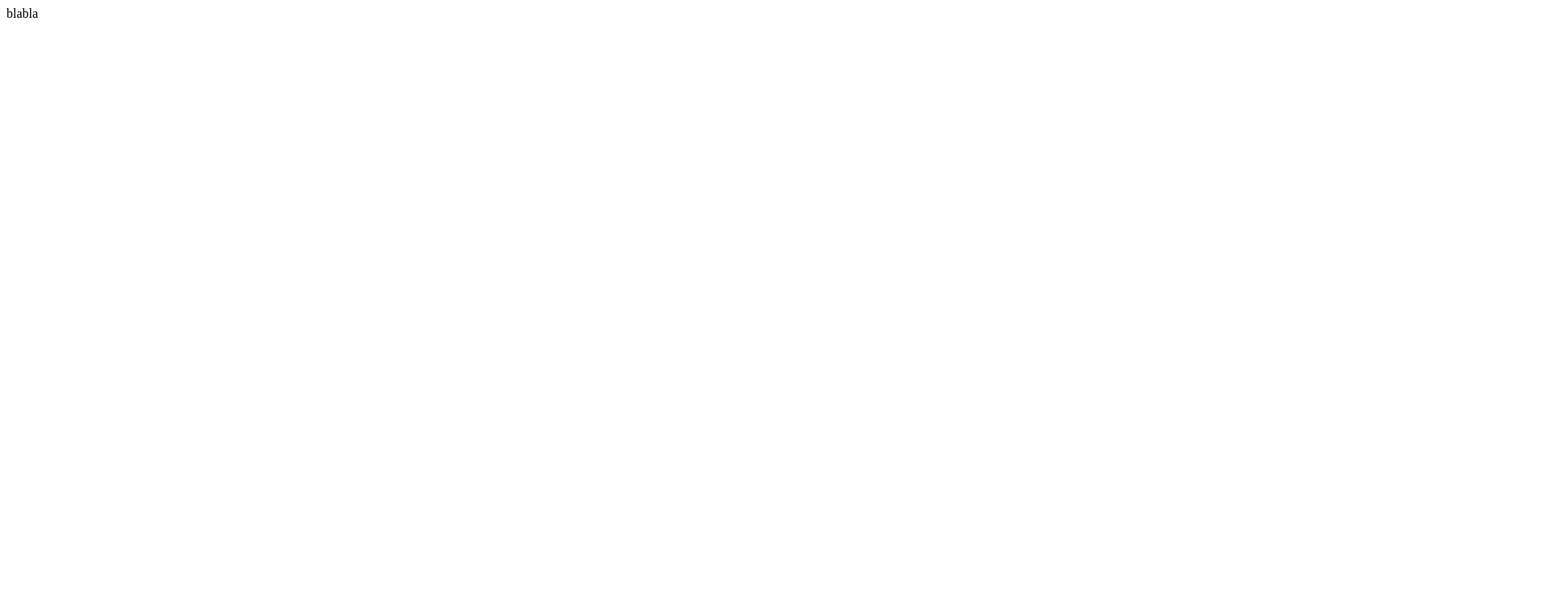
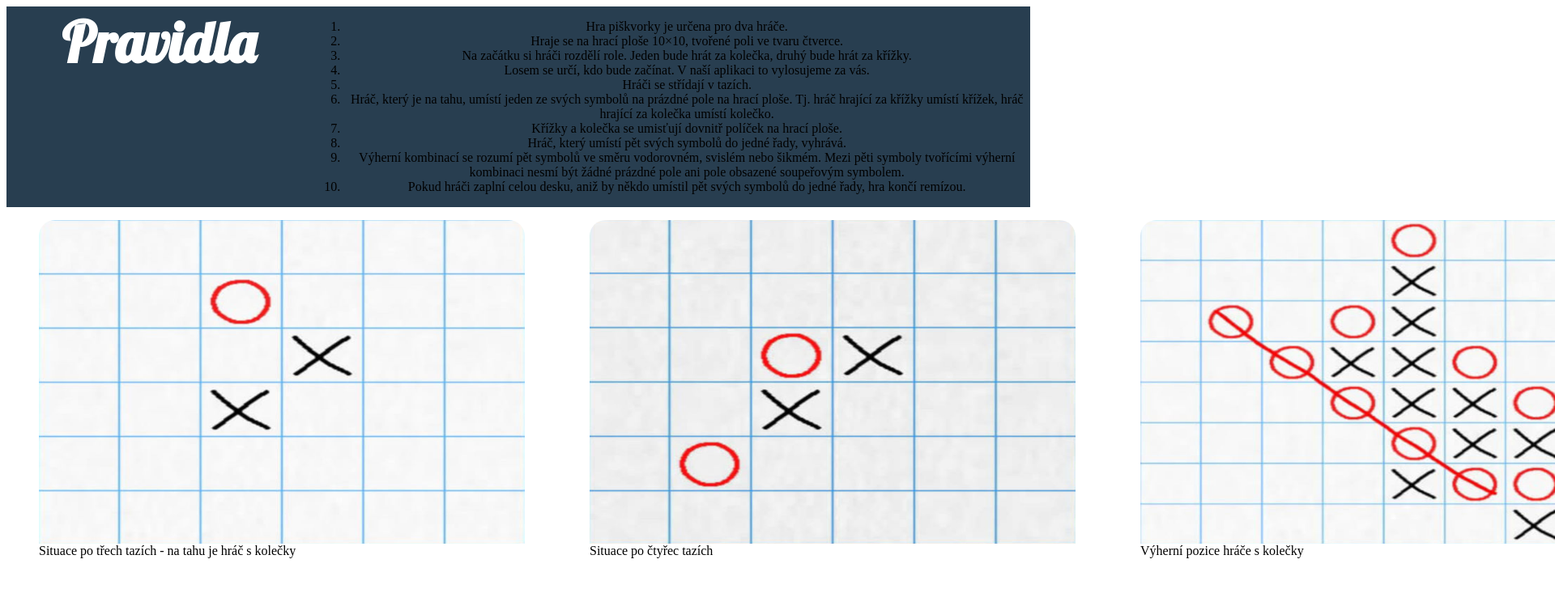
Before and after one commit to Marketakj/Piskvorky, a plain HTML site: page pravidla.html in a window 1280 px wide. Shown: the top 728 px of the page at 81% size, 1920 px wide, since content can reach past the window. Drawn offline with Linux system fonts and the light colour scheme.

Commit message:
Základní HTML pro stránku Pravidla

```diff
--- a/pravidla.html
+++ b/pravidla.html
@@ -12,6 +12,89 @@
     <title>Document</title>
   </head>
   <body>
-    <div>blabla</div>
+    <div class="pravidla">
+      <h1>Pravidla</h1>
+      <ol class="seznam">
+        <li>Hra piškvorky je určena pro dva hráče.</li>
+        <li>Hraje se na hrací ploše 10×10, tvořené poli ve tvaru čtverce.</li>
+        <li>
+          Na začátku si hráči rozdělí role. Jeden bude hrát za kolečka, druhý
+          bude hrát za křížky.
+        </li>
+        <li>
+          Losem se určí, kdo bude začínat. V naší aplikaci to vylosujeme za vás.
+        </li>
+        <li>Hráči se střídají v tazích.</li>
+        <li>
+          Hráč, který je na tahu, umístí jeden ze svých symbolů na prázdné pole
+          na hrací ploše. Tj. hráč hrající za křížky umístí křížek, hráč hrající
+          za kolečka umístí kolečko.
+        </li>
+        <li>Křížky a kolečka se umisťují dovnitř políček na hrací ploše.</li>
+        <li>Hráč, který umístí pět svých symbolů do jedné řady, vyhrává.</li>
+        <li>
+          Výherní kombinací se rozumí pět symbolů ve směru vodorovném, svislém
+          nebo šikmém. Mezi pěti symboly tvořícími výherní kombinaci nesmí být
+          žádné prázdné pole ani pole obsazené soupeřovým symbolem.
+        </li>
+        <li>
+          Pokud hráči zaplní celou desku, aniž by někdo umístil pět svých
+          symbolů do jedné řady, hra končí remízou.
+        </li>
+      </ol>
+    </div>
+
+    <div class="priklady-hry":>
+    <figure>
+      <img class="pravidla-obr" src= "instructions-01.jpg"
+      alt="Situace po třech tazích"  />
+
+      <figcaption>Situace po třech tazích - na tahu je hráč s kolečky
+      </figcaption>
+    </figure>
+
+    <figure>
+      <img class="pravidla-obr" src= "instructions-02.jpg"
+      alt="Situace po čtyřech tazích"/>
+
+      <figcaption>Situace po čtyřec tazích
+      </figcaption>
+    </figure>
+
+    <figure>
+      <img class="pravidla-obr" src= "instructions-03.jpg"
+      alt="Hráč s kolečky vyhrává"/>
+
+      <figcaption>Výherní pozice hráče s kolečky
+      </figcaption>
+    </figure>
+
+    <figure>
+      <img class="pravidla-obr" src= "instructions-04.jpg"
+      alt="Situace bez vítěze "/>
+
+      <figcaption>V této situaci nikdo nevyhrává. Pokud je na tahu hráč s kolečky, může přidat další kolečko do šikmé řady, kde už má 4 kolečka, a vyhraje.
+      </figcaption>
+    </figure>
+
+    <figure>
+      <img class="pravidla-obr" src= "instructions-05.jpg"
+      alt="Vyhrává hráč s křížky"/>
+
+      <figcaption>Výherní pozice hráče s křížky
+      </figcaption>
+    </figure>
+
+    <figure>
+      <img class="pravidla-obr" src= "instructions-06.jpg"
+      alt="Vyhrává hráč s křížky"/>
+
+      <figcaption>Ještě jedna výherní pozice hráče s kolečky
+      </figcaption>
+    </figure>
+  </div>
+
+
+    </div>
   </body>
 </html>
--- a/style.css
+++ b/style.css
@@ -76,3 +76,14 @@ img {
 .tlacitko2:hover {
   background-color: #0090e9;
 }
+
+.pravidla {
+  text-align: center;
+  background-color: #283e50;
+  display: flex;
+}
+
+.priklady-hry {
+  display: flex;
+  flex-direction: row;
+}
```
Also changed, not shown: circle.svg (added), cross.svg (added), instructions-01.jpg (added), instructions-02.jpg (added), instructions-03.jpg (added), instructions-04.jpg (added), instructions-05.jpg (added), instructions-06.jpg (added).
